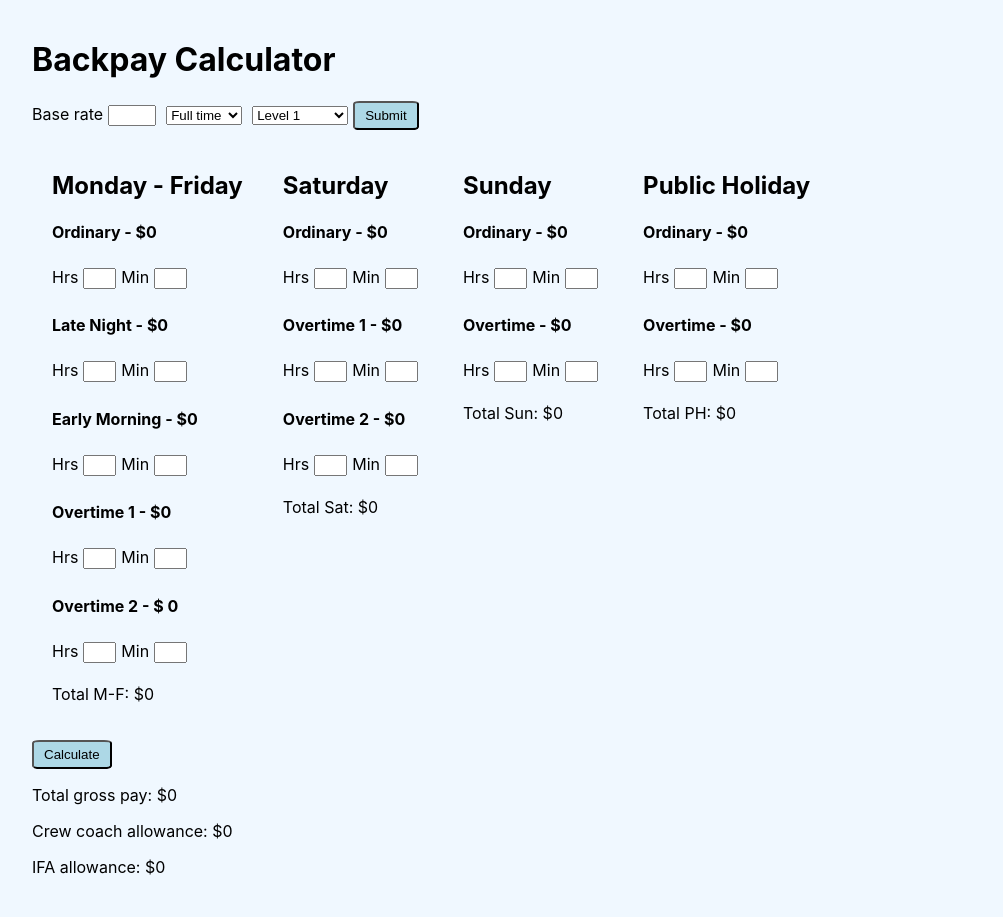
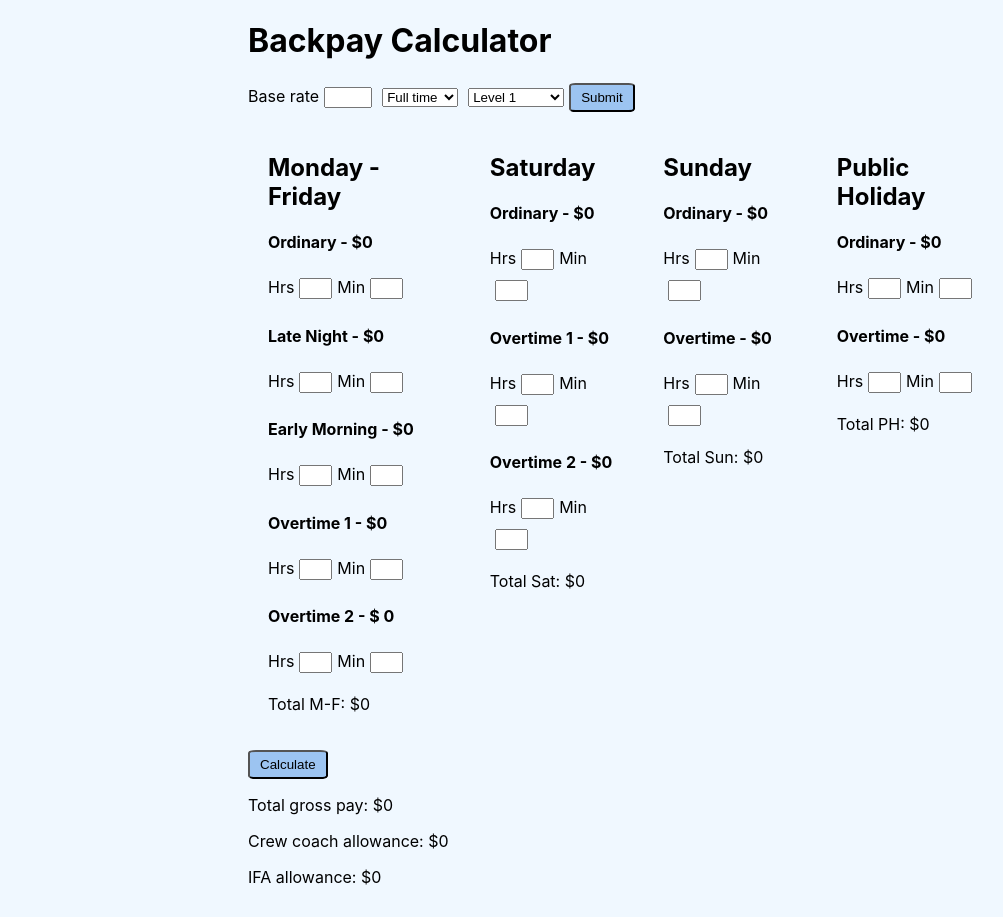
Before and after one commit to MegKM/backpay_calculator, a React (Create React App) app: page / in a window 1280 px wide. Shown: the whole page, without its empty margins (8-1011 px from the left). Built offline with nearby package versions, Linux system fonts and the light colour scheme.

Commit message:
tweaked CSS

```diff
--- a/src/App.css
+++ b/src/App.css
@@ -1,5 +1,6 @@
 .app{
-  margin: 40px;
+  width: 60%;
+  margin: auto;
 }
 
 input {
@@ -9,6 +10,7 @@ input {
 
 .container {
   display: flex;
+  justify-content: space-around;
 }
 
 .MF, .Sat, .Sun, .PH{
@@ -26,7 +28,7 @@ select {
 button {
   padding: 5px 10px;
   border-radius: 10%;
-  background-color: lightblue;
+  background-color: rgb(156, 196, 241);
 }
 
 body {
```
